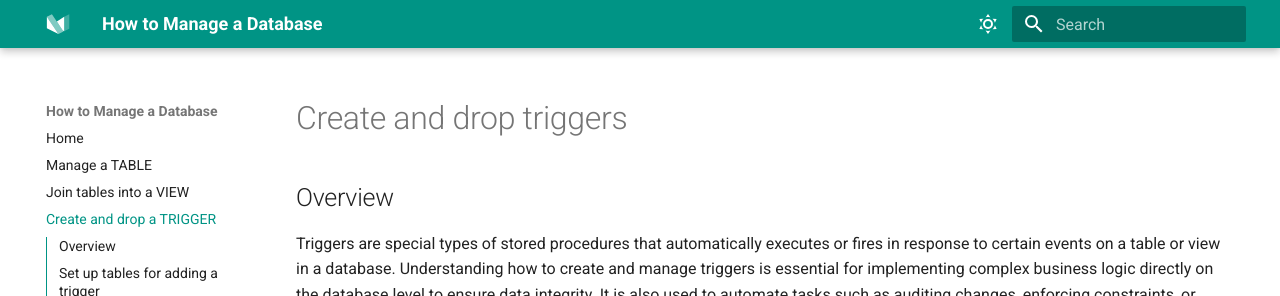
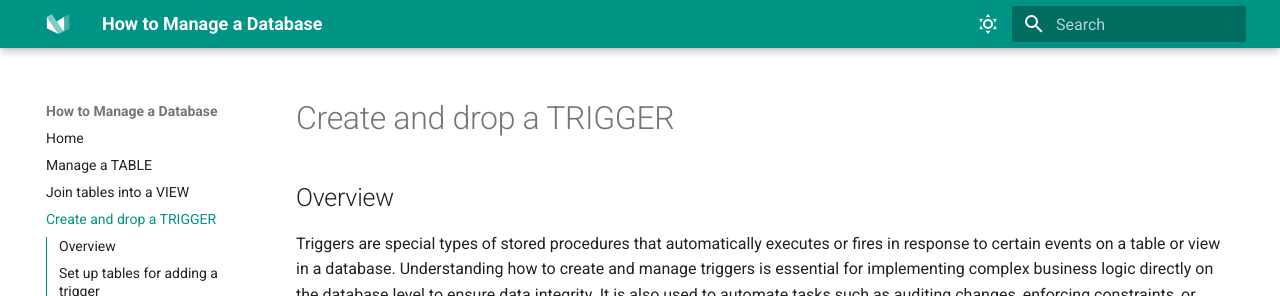
Before and after one commit to izcheung/mySQLWorkBenchUserDoc, an MkDocs documentation site: the page built from docs/task3.md, in a window 1280 px wide and 900 px high. Shown: the top 296 px of the window. Built offline with MkDocs 1.6.1 and Material for MkDocs 9.7.7, drawn with Linux system fonts in a browser that asks for light colours.

```diff
--- a/docs/task3.md
+++ b/docs/task3.md
@@ -1,4 +1,4 @@
-# Create and drop triggers
+# Create and drop a TRIGGER
 
 ## Overview
 Triggers are special types of stored procedures that automatically executes or fires in response to certain events on a table or view in a database. Understanding how to create and manage triggers is essential for implementing complex business logic directly on the database level to ensure data integrity. It is also used to automate tasks such as auditing changes, enforcing constraints, or updating related tables.
```
Also changed, not shown: docs/task1.md (+2 -1 lines).
